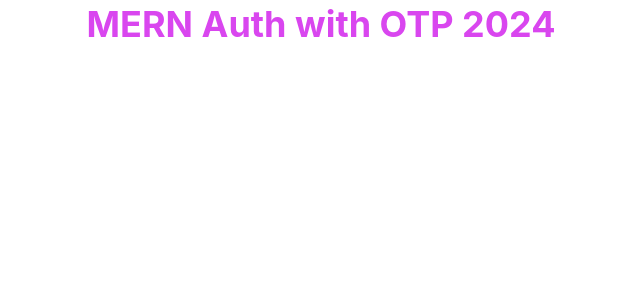
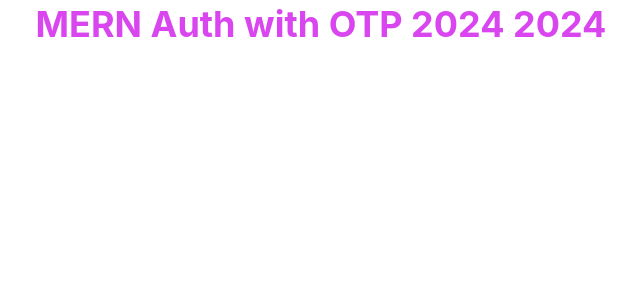
Before and after one commit to saifulheig23/AuthLoginFront, a React (Create React App) app: page / in a window 1280 px wide. Shown: the top 300 px of the page, without its empty margins (319-959 px from the left). Built offline with nearby package versions, Linux system fonts and the light colour scheme.

Commit message:
Update App.js

```diff
--- a/src/App.js
+++ b/src/App.js
@@ -9,7 +9,7 @@ const App = () => {
   return (
     <Router>
       <div className="text-center">
-        <h1 className="text-4xl text-fuchsia-500 font-bold mb-5 mt-1">MERN Auth with OTP 2024</h1>
+        <h1 className="text-4xl text-fuchsia-500 font-bold mb-5 mt-1">MERN Auth with OTP 2024 2024</h1>
         <Routes>
           <Route path="/home" element={<Home />} />
           <Route path="/register" element={<Register />} />
```
